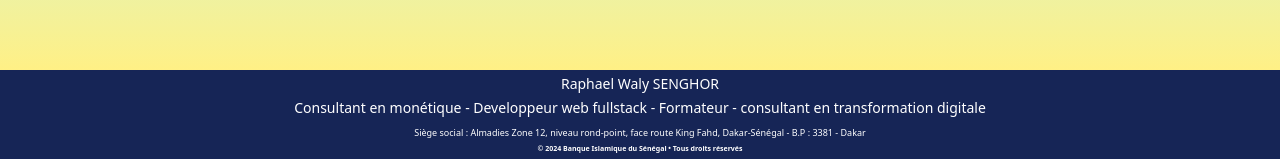
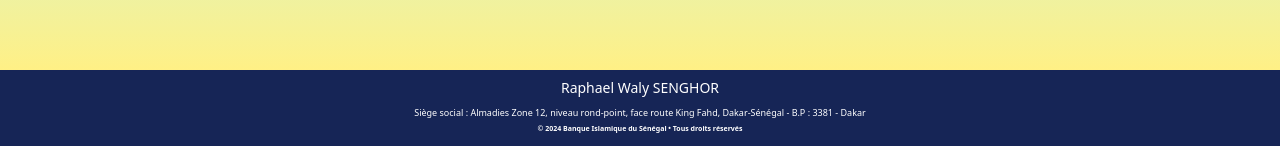
Before and after one commit to digitalelitepro/bis-connect-ebanking, a Next.js app: page / in a window 1280 px wide. Shown: the part 730-889 px from the top of the page. Built offline with nearby package versions, Linux system fonts and the light colour scheme.

Commit message:
Bis Connect commit 13

```diff
--- a/components/footer/Footer.tsx
+++ b/components/footer/Footer.tsx
@@ -2,12 +2,9 @@ import React from "react";
 
 const Footer = () => {
   return (
-    <div className="h-27 sm:h-23 flex flex-col justify-center items-center  space-y-1 bg-blue-950 text-white ">
+    <div className="h-19 sm:h-19 flex flex-col justify-center items-center  space-y-1 bg-blue-950 text-white ">
       <p className="text-sm text-center">Raphael Waly SENGHOR </p>
-      <p className="text-sm text-center">
-        Consultant en monétique - Developpeur web fullstack - Formateur -
-        consultant en transformation digitale{" "}
-      </p>
+
       <h2 className="text-[9px] text-center pt-1">
         Siège social : Almadies Zone 12, niveau rond-point, face route King
         Fahd, Dakar-Sénégal - B.P : 3381 - Dakar
```
